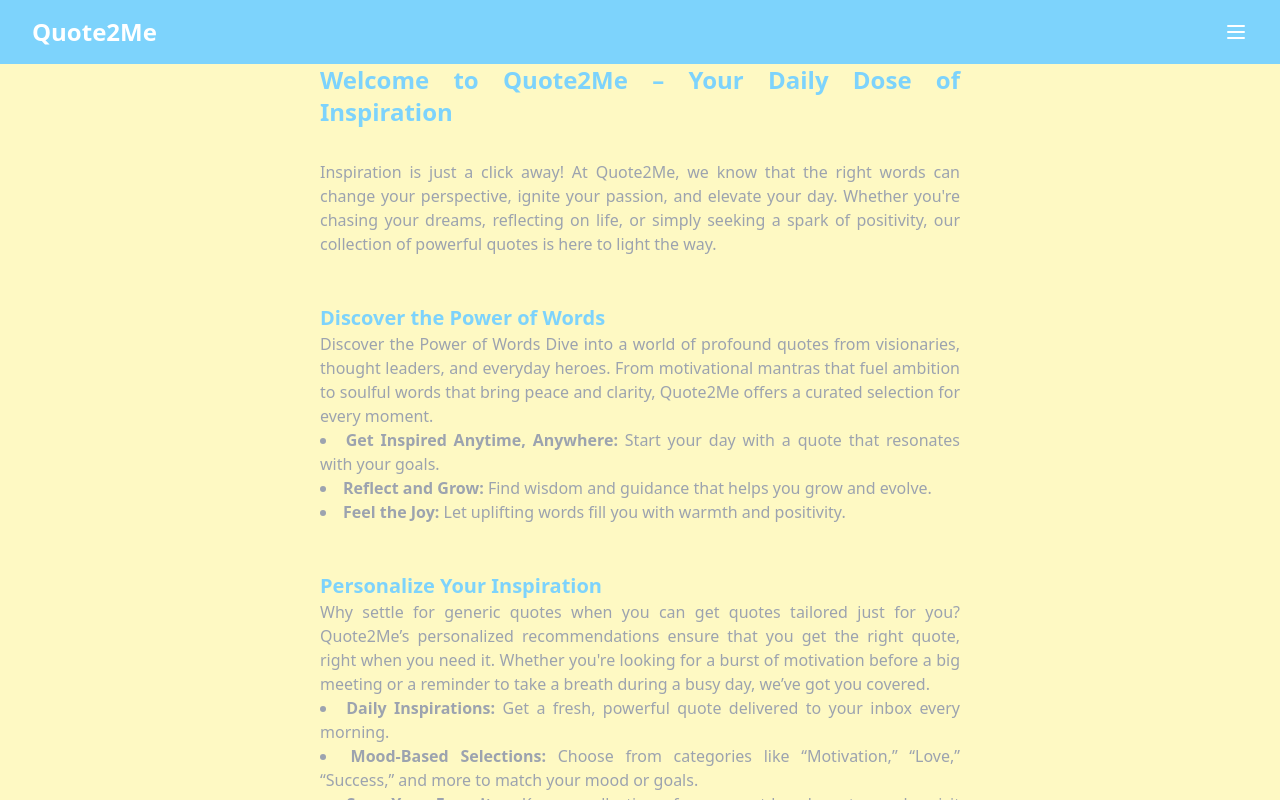
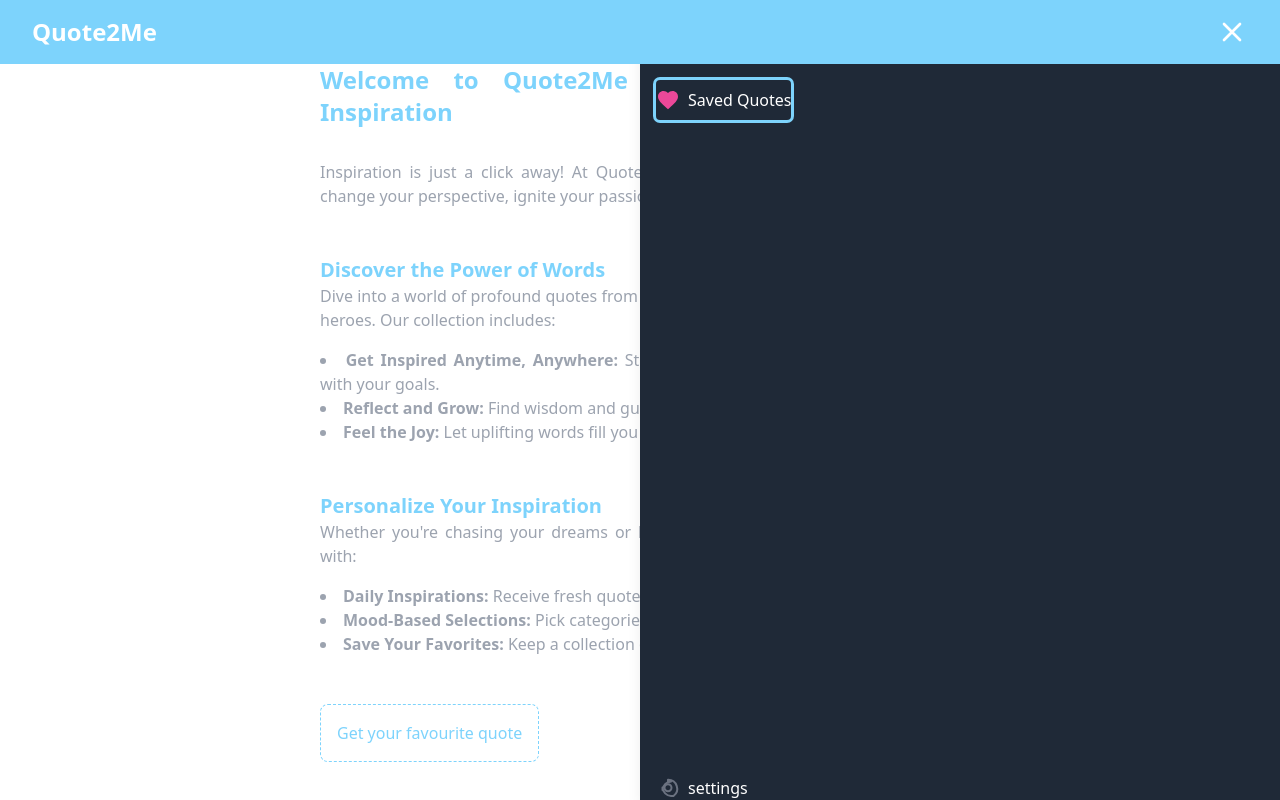
Before and after one commit to Oyasikelly/quoteapp, a React (Vite) app: page / in a window 1280 px wide. Both pictures are taken after a click on the button "Menu". Shown: the top 800 px of the page. Built offline with nearby package versions, Linux system fonts and the light colour scheme.

Commit message:
New Update
Added Some Functionalities to the quote app

```diff
--- a/src/App.jsx
+++ b/src/App.jsx
@@ -1,17 +1,25 @@
 /** @format */
+
 import { useEffect, useState } from "react";
 import { BrowserRouter, Route, Routes } from "react-router-dom";
 import Hero from "./Components/Hero";
 import Categories from "./Components/Categories";
 import SavedQuotes from "./Components/SavedQuotes";
+
 export default function App() {
-  const [selectedQuote, setSelectedQuote] = useState(null);
+  const [selectedQuote, setSelectedQuote] = useState(() => {
+    // Retrieve saved quote from localStorage (if any)
+    const savedQuote = localStorage.getItem("selectedQuote");
+    return savedQuote ? JSON.parse(savedQuote) : null;
+  });
 
   useEffect(() => {
     if (selectedQuote) {
-      console.log("category Updated", selectedQuote);
+      // Save the selected quote to localStorage
+      localStorage.setItem("selectedQuote", JSON.stringify(selectedQuote));
     }
   }, [selectedQuote]);
+
   return (
     <BrowserRouter>
       <div className="overflow-hidden flex flex-col">
--- a/src/Components/Hero.jsx
+++ b/src/Components/Hero.jsx
@@ -1,17 +1,52 @@
 /** @format */
+import { useState } from "react";
+import { useNavigate } from "react-router-dom";
+export default function Hero() {
+  const navigate = useNavigate();
 
-import { useNavigate } from "react-router-dom";
-function Hero() {
-  const navigate = useNavigate();
-  const className = "";
   function handleCategories() {
     navigate("/Categories");
   }
+
+  // Toggle the panel
+  const [openMenu, setOpenMenu] = useState(false);
+  const togglePanel = () => {
+    console.log("Open Menu");
+    setOpenMenu(!openMenu);
+  };
+
+  const navigateToSavedQuote = () => {
+    navigate("/SavedQuotes");
+  };
   return (
-    <div className="flex flex-col pb-12 overflow-hidden bg-yellow-100">
+    <div className=" relative h-screen w-full">
+      {openMenu && (
+        <SlidingPanel openMenu={openMenu} onSaved={navigateToSavedQuote} />
+      )}
+      <div className="flex flex-col pb-12 overflow-hidden bg-white-100">
         <header className="text-white pl-8 pr-8 bg-sky-300 pt-4 pb-4 flex items-center justify-between fixed top-0 left-0 right-0">
           <span className="font-bold text-2xl">Quote2Me</span>
-        <button className="text-white-600 focus:outline-none hover:bg-white hover:text-sky-300 transition-all duration-500 ease-in-out rounded">
+          <button
+            onClick={togglePanel}
+            className="text-white-600 focus:outline-none hover:bg-white hover:text-sky-300 transition-all duration-500 ease-in-out rounded"
+            aria-label="Menu"
+          >
+            {openMenu ? (
+              <svg
+                xmlns="http://www.w3.org/2000/svg"
+                className="h-8 w-8 text-white-300 hover:text-sky-300  transition duration-300"
+                fill="none"
+                viewBox="0 0 24 24"
+                stroke="currentColor"
+                strokeWidth="2"
+              >
+                <path
+                  strokeLinecap="round"
+                  strokeLinejoin="round"
+                  d="M6 18L18 6M6 6l12 12"
+                />
+              </svg>
+            ) : (
               <svg
                 className="w-6 h-6"
                 fill="none"
@@ -20,108 +55,125 @@
                 xmlns="http://www.w3.org/2000/svg"
               >
                 <path
-              stroke-linecap="round"
-              stroke-linejoin="round"
-              stroke-width="2"
+                  strokeLinecap="round"
+                  strokeLinejoin="round"
+                  strokeWidth="2"
                   d="M4 6h16M4 12h16M4 18h16"
                 ></path>
               </svg>
+            )}
           </button>
         </header>
         <main className="ml-8 mr-8 mt-4 mb-4 w-1/2 self-center text-justify">
           <h1 className="text-sky-300 font-bold text-2xl mt-12 mb-8">
-          Welcome to Quote2Me – Your Daily Dose of Inspiration{" "}
+            Welcome to Quote2Me – Your Daily Dose of Inspiration
           </h1>
           <p className="text-gray-400 mb-12">
-          Inspiration is just a click away! At Quote2Me, we know that the right
-          words can change your perspective, ignite your passion, and elevate
-          your day. Whether you're chasing your dreams, reflecting on life, or
-          simply seeking a spark of positivity, our collection of powerful
-          quotes is here to light the way.
+            Inspiration is just a click away! At Quote2Me, we know that the
+            right words can change your perspective, ignite your passion, and
+            elevate your day.
           </p>
           <span className="text-sky-300 text-xl font-bold">
             Discover the Power of Words
           </span>
-        <p className="text-gray-400 mb-12">
-          Discover the Power of Words Dive into a world of profound quotes from
-          visionaries, thought leaders, and everyday heroes. From motivational
-          mantras that fuel ambition to soulful words that bring peace and
-          clarity, Quote2Me offers a curated selection for every moment.
+          <div className="text-gray-400 mb-12">
+            Dive into a world of profound quotes from visionaries, thought
+            leaders, and everyday heroes. Our collection includes:
+            <ul className="list-disc list-inside mt-4">
               <li>
-            <b>Get Inspired Anytime, Anywhere:</b> Start your day with a quote
-            that resonates with your goals.
+                <b>Get Inspired Anytime, Anywhere:</b> Start your day with a
+                quote that resonates with your goals.
               </li>
               <li>
                 <b>Reflect and Grow:</b> Find wisdom and guidance that helps you
                 grow and evolve.
               </li>
               <li>
-            <b>Feel the Joy:</b> Let uplifting words fill you with warmth and
-            positivity.
+                <b>Feel the Joy:</b> Let uplifting words fill you with warmth
+                and positivity.
               </li>
-        </p>
+            </ul>
+          </div>
           <span className="text-sky-300 text-xl font-bold">
             Personalize Your Inspiration
           </span>
-        <p className="text-gray-400 mb-12">
-          Why settle for generic quotes when you can get quotes tailored just
-          for you? Quote2Me’s personalized recommendations ensure that you get
-          the right quote, right when you need it. Whether you're looking for a
-          burst of motivation before a big meeting or a reminder to take a
-          breath during a busy day, we’ve got you covered.
+          <div className="text-gray-400 mb-12">
+            Whether you're chasing your dreams or looking for clarity, we’ve got
+            you covered with:
+            <ul className="list-disc list-inside mt-4">
               <li>
-            <b>Daily Inspirations: </b> Get a fresh, powerful quote delivered to
-            your inbox every morning.
+                <b>Daily Inspirations: </b> Receive fresh quotes every morning.
               </li>
               <li>
-            <b>Mood-Based Selections: </b> Choose from categories like
-            “Motivation,” “Love,” “Success,” and more to match your mood or
-            goals.
+                <b>Mood-Based Selections: </b> Pick categories that match your
+                vibe.
               </li>
               <li>
-            <b>Save Your Favorites:</b> Keep a collection of your most-loved
-            quotes and revisit them anytime.
+                <b>Save Your Favorites:</b> Keep a collection of quotes you
+                love.
               </li>
-        </p>
-        <span className="text-sky-300 text-xl font-bold"> Why Quote2Me?</span>
-        <p className="text-gray-400 mb-12">
-          Why settle for generic quotes when you can get quotes tailored just
-          for you? Quote2Me’s personalized recommendations ensure that you get
-          the right quote, right when you need it. Whether you're looking for a
-          burst of motivation before a big meeting or a reminder to take a
-          breath during a busy day, we’ve got you covered.
-          <li>
-            <b className="text-grey-900">Handpicked Quotes: </b>We’ve carefully
-            selected quotes that resonate deeply and offer meaningful guidance.
-          </li>
-          <li>
-            <b>User-Friendly Experience: </b> Simple, beautiful design that
-            makes finding and sharing quotes a breeze.
-          </li>
-          <li>
-            <b>Motivation on Demand:</b> Whether it’s morning motivation,
-            afternoon reflection, or evening inspiration, we’ve got you covered
-            24/7.
-          </li>
-        </p>
-        <span className="text-sky-300 text-xl font-bold">
-          Share the Inspiration
-        </span>
-        <p className="text-gray-400 mb-12">
-          Why keep all the wisdom to yourself? Share your favorite quotes with
-          friends, family, and colleagues via social media or directly through
-          our easy-to-use sharing options. Let the positivity spread!
-        </p>
-
-        <b
+            </ul>
+          </div>
+          <button
             onClick={handleCategories}
             className="border border-sky-300 text-sky-300 border-dashed rounded-lg p-4 hover:bg-sky-300 hover:text-white transition-all duration-500 ease-in-out"
+            aria-label="Navigate to Categories page"
           >
             Get your favourite quote
-        </b>
+          </button>
         </main>
+      </div>
     </div>
   );
 }
 
-export default Hero;
+function SlidingPanel({ openMenu, onSaved }) {
+  return (
+    <div
+      className={`pl-4 pt-20 flex flex-col justify-between fixed top-0 right-0 h-full w-1/2 bg-gray-800 text-white shadow-lg transform transition-transform duration-500 ease-in-out${
+        openMenu ? "translate-x-0" : "translate-x-full"
+      }`}
+    >
+      <div
+        onClick={onSaved}
+        className="flex flex-row items-center gap-2 cursor-pointer hover:bg-sky-300 w-fit pt-2 pb-2 rounded ring ring-sky-300"
+      >
+        <span>
+          <svg
+            xmlns="http://www.w3.org/2000/svg"
+            className="h-6 w-6 text-pink-500 hover:text-red-700 transition duration-300"
+            fill="currentColor"
+            viewBox="0 0 24 24"
+          >
+            <path d="M12 21.35l-1.45-1.32C5.4 15.36 2 12.28 2 8.5 2 5.42 4.42 3 7.5 3c1.74 0 3.41.81 4.5 2.09C13.09 3.81 14.76 3 16.5 3 19.58 3 22 5.42 22 8.5c0 3.78-3.4 6.86-8.55 11.54L12 21.35z" />
+          </svg>
+        </span>
+        <p className="text-white">Saved Quotes</p>
+      </div>
+      <div className="flex flex-row items-center gap-2 cursor-pointer">
+        <span>
+          <svg
+            xmlns="http://www.w3.org/2000/svg"
+            className="h-6 w-6 text-gray-500 hover:text-gray-700 transition duration-300"
+            fill="none"
+            viewBox="0 0 24 24"
+            stroke="currentColor"
+            strokeWidth="2"
+          >
+            <path
+              strokeLinecap="round"
+              strokeLinejoin="round"
+              d="M12 6.253v-2.5a9.005 9.005 0 015.502 16.251h-2.502a9.005 9.005 0 01-8.502-8.502v2.502a9.005 9.005 0 018.502-8.502z"
+            />
+            <path
+              strokeLinecap="round"
+              strokeLinejoin="round"
+              d="M12 15.253a3.5 3.5 0 110-7 3.5 3.5 0 010 7z"
+            />
+          </svg>
+        </span>
+        <p>settings</p>
+      </div>
+    </div>
+  );
+}
```
Also changed, not shown: src/Components/Categories.jsx (+59 -2 lines), src/Components/SavedQuotes.jsx (+50 -8 lines), 1 other file (tests, documents, lock files or other folders). Lines whose indentation alone changed are shown as unchanged.
